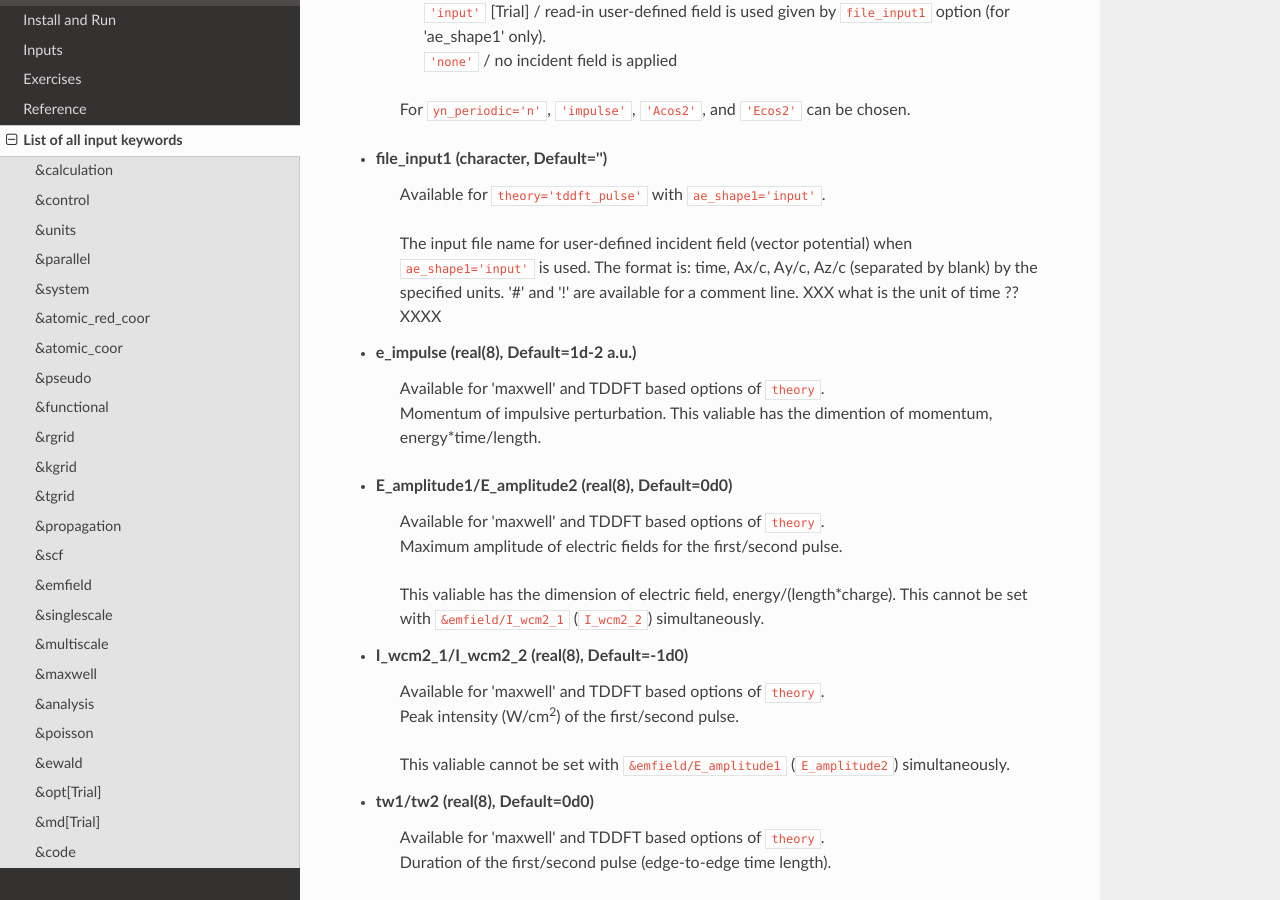
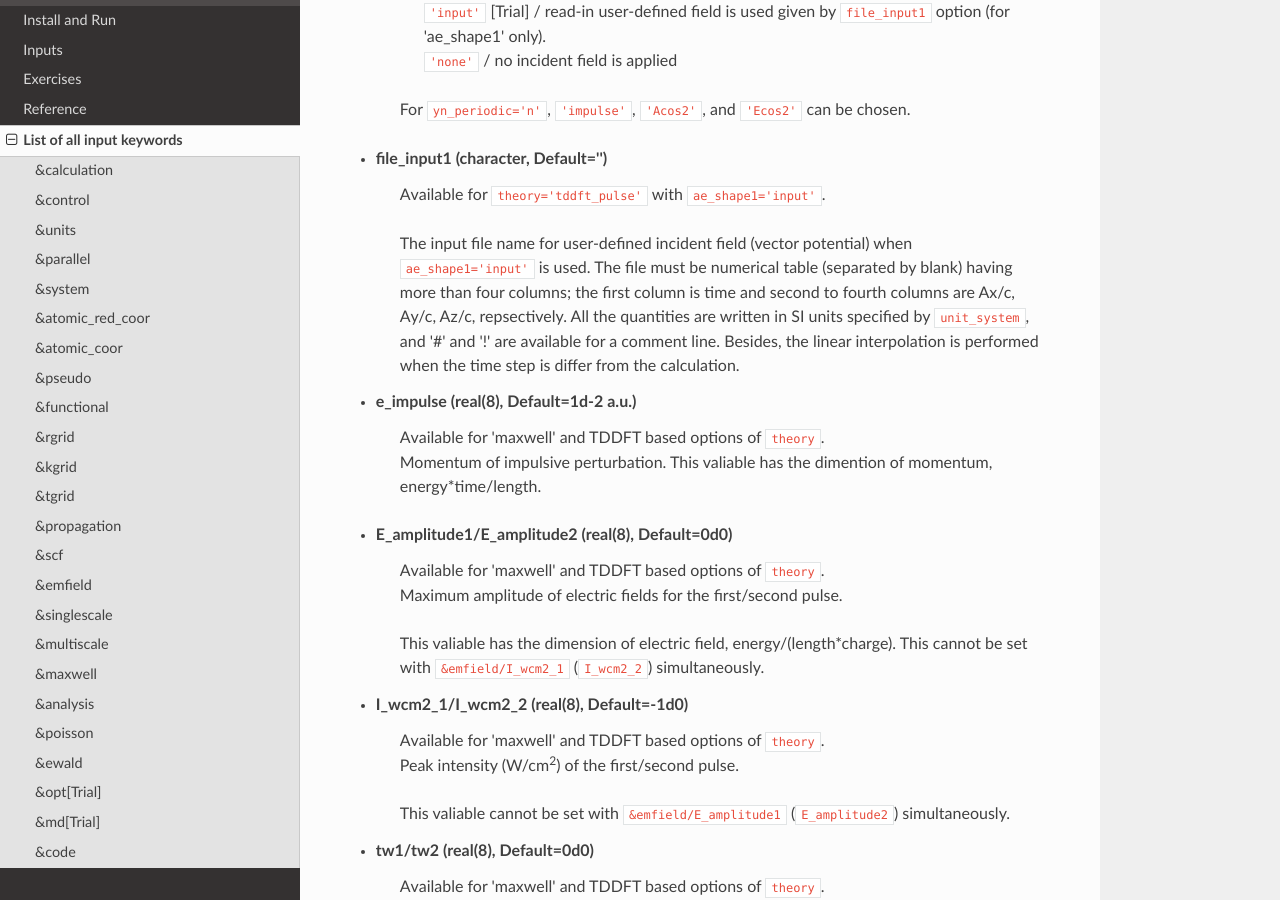
Before and after one commit to SALMON-TDDFT/SALMON-DOCS, a Sphinx documentation site: the page built from source/input_keyword_list.rst, in a window 1280 px wide and 900 px high, scrolled down 16468 px. Built offline with Sphinx 7.4.7 and the Read the Docs theme 2.0.0, drawn with Linux system fonts in a browser that asks for light colours; formulas are drawn with MathJax 3.

Commit message:
doc: file_input1 keyword

```diff
--- a/source/input_keyword_list.rst
+++ b/source/input_keyword_list.rst
@@ -587,7 +587,12 @@ Input for psudopotentials. Size of array (:) is equal to ``&system/nelem``.
 
 - **file_input1** (character, Default='')
    | Available for ``theory='tddft_pulse'`` with ``ae_shape1='input'``.
-   The input file name for user-defined incident field (vector potential) when ``ae_shape1='input'`` is used. The format is: time, Ax/c, Ay/c, Az/c (separated by blank) by the specified units. '#' and '!' are available for a comment line.  XXX what is the unit of time ?? XXXX
+   The input file name for user-defined incident field (vector potential) when ``ae_shape1='input'`` is used.
+   The file must be numerical table (separated by blank) having  more than four columns;
+   the first column is time and second to fourth columns are Ax/c, Ay/c, Az/c, repsectively.
+   All the quantities are written in SI units specified by ``unit_system``, and '#' and '!' are available for a comment line.
+   Besides, the linear interpolation is performed when the time step is differ from the calculation.
+
 
 - **e_impulse** (real(8), Default=1d-2 a.u.)
    | Available for 'maxwell' and TDDFT based options of ``theory``.
```
